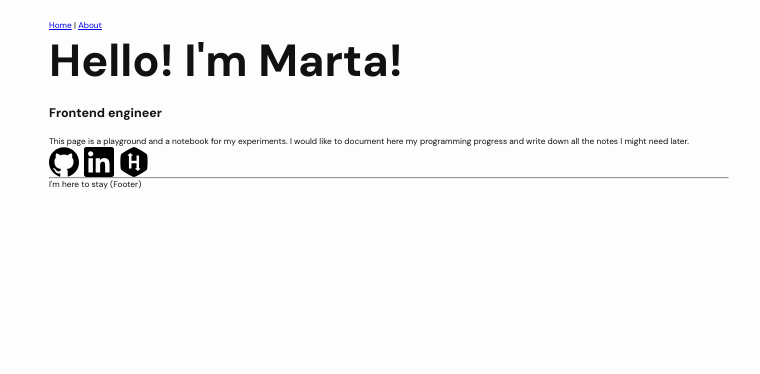
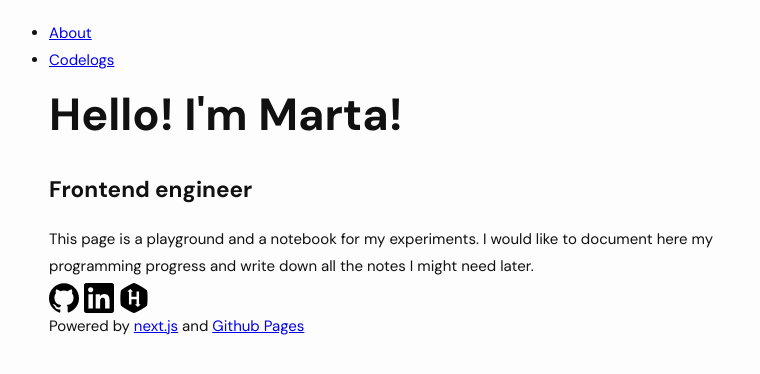
Before and after one commit to msieroslawska/msieroslawska.github.io, a Next.js app: page / in a window 1280 px wide. Shown: the top 374 px of the page, without its empty margins (251-1011 px from the left). Built offline with nearby package versions, Linux system fonts and the light colour scheme.

Commit message:
Add nice nav

```diff
--- /dev/null
+++ b/components/Footer.tsx
@@ -0,0 +1,11 @@
+import React from 'react';
+
+const Footer: React.FunctionComponent = () => (
+  <footer>
+    <p>
+      Powered by <a href="https://nextjs.org/">next.js</a> and <a href="https://pages.github.com/">Github Pages</a>
+    </p>
+  </footer>
+);
+
+export default Footer;
--- /dev/null
+++ b/components/Nav.tsx
@@ -0,0 +1,49 @@
+import React from 'react';
+import Link from 'next/link';
+import { useRouter } from 'next/router';
+
+interface Url {
+  href: string;
+  name: string;
+}
+
+const URLS: Url[] = [
+  { href: '/', name: 'Home' },
+  { href: '/about', name: 'About' },
+  { href: '/codelogs', name: 'Codelogs' },
+];
+
+const checkSelf = (href: string): boolean => {
+  const router = useRouter();
+  return router.route === href;
+};
+
+const getLinks = (): Url[] => {
+  const links: Url[] = [];
+
+  URLS.forEach((url) => {
+    if (!checkSelf(url.href)) {
+      links.push(url);
+    }
+  });
+
+  return links;
+};
+
+const Nav: React.FunctionComponent = () => (
+  <header>
+    <nav>
+      <ul>
+        {getLinks().map((link) => (
+          <li>
+            <Link href={link.href}>
+              <a>{link.name}</a>
+            </Link>
+          </li>
+        ))}
+      </ul>
+    </nav>
+  </header>
+);
+
+export default Nav;
--- a/components/Layout.tsx
+++ b/layouts/Base.tsx
@@ -1,9 +1,8 @@
 import React from 'react';
-import Link from 'next/link';
 import Head from 'next/head';
 
 interface Props {
-  children: JSX.Element[] | JSX.Element;
+  children;
   title: string;
 }
 
@@ -14,26 +13,8 @@ const Layout: React.FunctionComponent<Props> = ({ children, title }: Props) => (
       <meta charSet="utf-8" />
       <meta name="viewport" content="initial-scale=1.0, width=device-width" />
     </Head>
-    <header>
-      <nav>
-        <Link href="/">
-          <a>Home</a>
-        </Link>
-        {' '}
-        |
-        {' '}
-        <Link href="/about">
-          <a>About</a>
-        </Link>
-      </nav>
-    </header>
 
     {children}
-
-    <footer>
-      <hr />
-      <span>I&apos;m here to stay (Footer)</span>
-    </footer>
   </div>
 );
 
--- /dev/null
+++ b/layouts/Page.tsx
@@ -0,0 +1,20 @@
+import React from 'react';
+
+import Base from './Base';
+import Nav from '../components/Nav';
+import Footer from '../components/Footer';
+
+interface Props {
+  children;
+  title: string;
+}
+
+const Page: React.FunctionComponent<Props> = ({ children, title }: Props) => (
+  <Base title={title}>
+    <Nav />
+    {children}
+    <Footer />
+  </Base>
+);
+
+export default Page;
--- a/pages/about.tsx
+++ b/pages/about.tsx
@@ -1,9 +1,9 @@
 import React from 'react';
 import Link from 'next/link';
-import Layout from '../components/Layout';
+import PageLayout from '../layouts/Page';
 
 const AboutPage: React.FunctionComponent = () => (
-  <Layout title="About | Next.js + TypeScript Example">
+  <PageLayout title="About | Next.js + TypeScript Example">
     <h1>About</h1>
     <p>This is the about page</p>
     <p>
@@ -11,7 +11,7 @@ const AboutPage: React.FunctionComponent = () => (
         <a>Go home</a>
       </Link>
     </p>
-  </Layout>
+  </PageLayout>
 );
 
 export default AboutPage;
--- a/pages/codelogs/[slug].tsx
+++ b/pages/codelogs/[slug].tsx
@@ -5,7 +5,7 @@ import unified from 'unified';
 import markdown from 'remark-parse';
 import { GetStaticProps, GetStaticPaths } from 'next';
 
-import Layout from '../../components/Layout';
+import PageLayout from '../../layouts/Page';
 
 import { getCodelogs } from '../../utils/fileUtils';
 import { Codelog } from '../../interfaces';
@@ -17,11 +17,11 @@ interface Props {
 const BlogPostPage: React.FunctionComponent<Props> = (props: Props) => {
   const { codelog: { content, tags, title } } = props;
   return (
-    <Layout title={title}>
+    <PageLayout title={title}>
       <h1>{title}</h1>
       <p>{`Tags: ${tags}`}</p>
       <section dangerouslySetInnerHTML={{ __html: content }} />
-    </Layout>
+    </PageLayout>
   );
 };
 
--- a/pages/codelogs/index.tsx
+++ b/pages/codelogs/index.tsx
@@ -2,7 +2,7 @@ import React from 'react';
 import Link from 'next/link';
 import { GetStaticProps } from 'next';
 
-import Layout from '../../components/Layout';
+import PageLayout from '../../layouts/Page';
 
 import { getCodelogs } from '../../utils/fileUtils';
 import { Codelog } from '../../interfaces';
@@ -12,7 +12,7 @@ interface Props {
 }
 
 const CodelogList: React.FunctionComponent<Props> = ({ codelogs = [] }: Props) => (
-  <Layout title="All codelogs">
+  <PageLayout title="All codelogs">
     <h1>All codelogs</h1>
 
     <ul>
@@ -27,7 +27,7 @@ const CodelogList: React.FunctionComponent<Props> = ({ codelogs = [] }: Props) =
         );
       })}
     </ul>
-  </Layout>
+  </PageLayout>
 );
 
 export const getStaticProps: GetStaticProps = async () => {
--- a/pages/index.tsx
+++ b/pages/index.tsx
@@ -1,8 +1,9 @@
 import React from 'react';
-import Layout from '../components/Layout';
+
+import PageLayout from '../layouts/Page';
 
 const IndexPage: React.FunctionComponent = () => (
-  <Layout title="Marta Sierosławska | Frontend engineer">
+  <PageLayout title="Marta Sierosławska | Frontend engineer">
     <h1 className="hello">Hello! I&apos;m Marta!</h1>
     <h2>Frontend engineer</h2>
 
@@ -25,7 +26,7 @@ const IndexPage: React.FunctionComponent = () => (
         <img className="svg-icon" src="/img/hackerrank.svg" alt="HackerRank" />
       </a>
     </section>
-  </Layout>
+  </PageLayout>
 );
 
 export default IndexPage;
--- a/styles/main.scss
+++ b/styles/main.scss
@@ -4,7 +4,7 @@
 @use 'images';
 
 body {
-  font: variables.$base-font-weight variables.$base-font-size/variables.$base-line-height variables.$base-font-family;
+  font: variables.$base-font-weight #{variables.$base-font-size}/#{variables.$base-line-height} variables.$base-font-family;
   src: url('/fonts/NotoSans-Regular.ttf');
   color: variables.$text-color;
   background: variables.$background-color;
```
Also changed, not shown: 1 other file (tests, documents, lock files or other folders).
